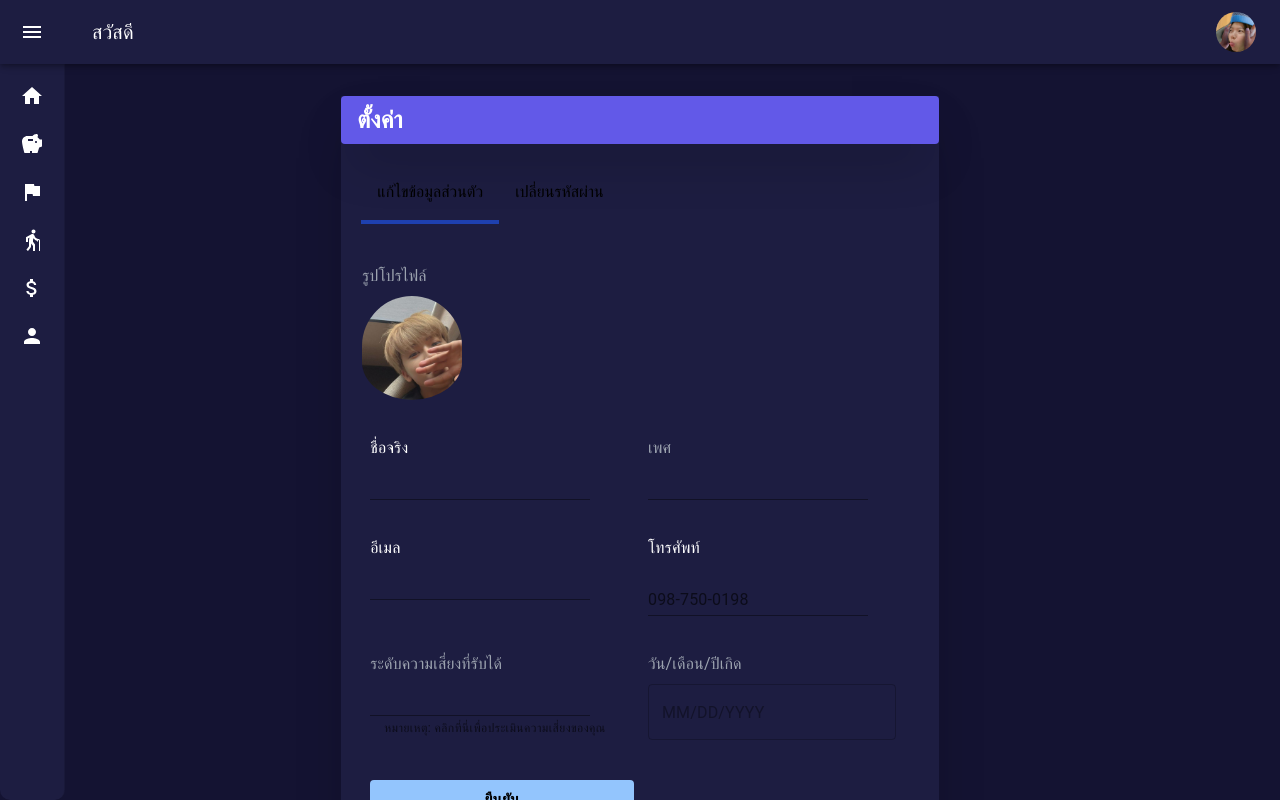
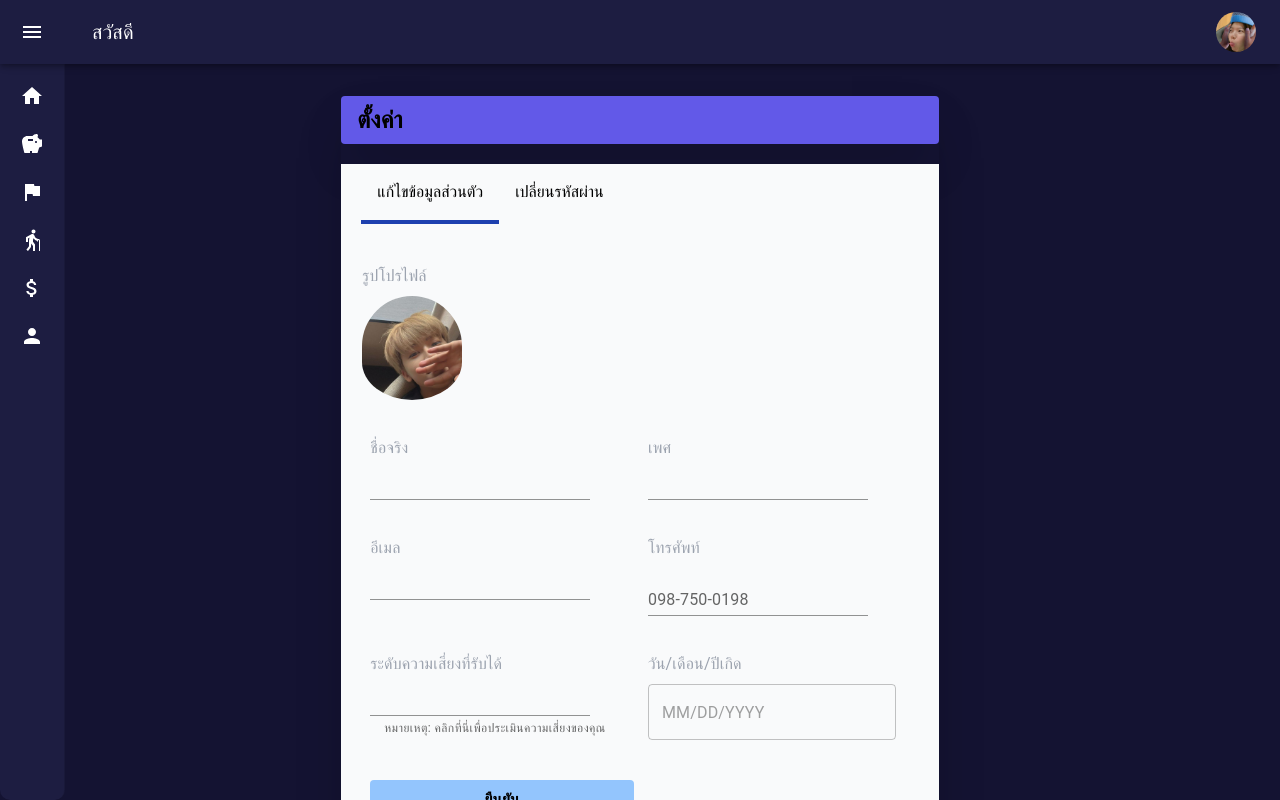
Before and after one commit to JuneKR/money-mate, a Next.js app in the folder frontend/: page /ProfileManagement/userProfile in a window 1280 px wide. Shown: the top 800 px of the page. Built offline with nearby package versions, Linux system fonts and the light colour scheme; no server answers.

Commit message:
merge profile api

```diff
--- a/frontend/src/components/UserProfileComponents/setting.tsx
+++ b/frontend/src/components/UserProfileComponents/setting.tsx
@@ -30,14 +30,17 @@ const Setting: React.FC<SettingProps> = ({ userProfileData }) => {
       risk_level: riskRate,
       email: email2,
       password: "user123456",
-      confPassword: "user123456"
+      confPassword: "user123456",
+      userID: "1"
     };
 
     try {
       console.log("Called");
       console.log(`${urlServer}user/${userProfileData.User_ID}`);
+      console.log("component" + userProfileData.User_ID)
       const response = await fetch(
         `${urlServer}user/${userProfileData.User_ID}`,
+
         {
           method: "PATCH",
           headers: { "Content-Type": "application/json" },
@@ -45,6 +48,7 @@ const Setting: React.FC<SettingProps> = ({ userProfileData }) => {
           credentials: "include",
         }
       );
+
       if (response.ok) {
         const data = await response.json();
         console.log("done........................");
@@ -52,6 +56,7 @@ const Setting: React.FC<SettingProps> = ({ userProfileData }) => {
         // setShowCongratulatoryMessage(true);
       } else {
         const errorData = await response.json();
+
         console.log(errorData);
       }
     } catch (error) {
@@ -88,15 +93,16 @@ const Setting: React.FC<SettingProps> = ({ userProfileData }) => {
           autoComplete="off"
           onSubmit={handleSubmit}
         >
-          <div className="grid grid-cols-1 sm:grid-cols-2 gap-4">
+          <div className="grid grid-cols-1 sm:grid-cols-2 gap-4 ">
             <div className="pb-5">
-              <p className="pb-2">ชื่อจริง</p>
+              <p className="text-gray-400 pb-2">ชื่อจริง</p>
               <TextField
                 id="filled-basic"
                 label={userProfileData?.FirstName}
                 variant="standard"
                 value={fullName}
                 onChange={(e) => setFullName(e.target.value)}
+                className=""
               />
             </div>
 
@@ -111,7 +117,7 @@ const Setting: React.FC<SettingProps> = ({ userProfileData }) => {
               />
             </div>
             <div className="pb-5">
-              <p className="pb-2">อีเมล</p>
+              <p className="text-gray-400 pb-2">อีเมล</p>
               <TextField
                 id="filled-basic"
                 label={userProfileData?.Email}
@@ -122,7 +128,7 @@ const Setting: React.FC<SettingProps> = ({ userProfileData }) => {
             </div>
 
             <div className="pb-5">
-              <p className="pb-2">โทรศัพท์</p>
+              <p className="text-gray-400 pb-2">โทรศัพท์</p>
               <TextField
                 id="filled-basic"
                 label="098-750-0198"
--- a/frontend/src/pages/ProfileManagement/userProfile.tsx
+++ b/frontend/src/pages/ProfileManagement/userProfile.tsx
@@ -48,6 +48,7 @@ const UserProfile = () => {
         });
         const userProfile = await profileResponse.json();
         setUserProfileDatas(userProfile);
+        // console.log(userProfile)
       } catch (error) {
         console.log("Fetching Saving Plan Error: ", error);
       }
@@ -59,7 +60,7 @@ const UserProfile = () => {
       <main className={styles.main}>
         <div style={{ padding: "0 4rem" }} className=" xl:w-8/12">
           <Sidebar title="My Sidebar" />
-          <div style={{ backgroundColor: "#1D1D41" }} className="shadow-2xl">
+          <div className="shadow-2xl">
             <div
               style={{
                 display: "flex",
@@ -70,13 +71,13 @@ const UserProfile = () => {
             >
               <p
                 style={{ padding: "0 1rem" }}
-                className="font-bold text-white dark:text-gray-500 text-2xl"
+                className="font-bold text-black dark:text-gray-500 text-2xl"
               >
                 ตั้งค่า
               </p>
             </div>
             <div className="pt-5 ">
-              <div className="text-black px-5 ">
+              <div className="text-black px-5  bg-gray-50">
                 <button
                   onClick={() => handleSettingsButtonClick(1)}
                   className={`transition-all p-4 ${
@@ -95,19 +96,10 @@ const UserProfile = () => {
                 </button>
               </div>
             </div>
-            <div className="flex item-center justify-center ">
+            <div className="flex item-center justify-center bg-gray-50 ">
               {currentPage === "settings" ? (
-                <div className="text-white">
-                  <Setting user={{
-                    fullName: "",
-                    birthDate: "",
-                    gender: "other",
-                    riskRate: 0,
-                    email: "",
-                    phoneNumber: ""
-                  }} onSave={function (updatedUser: { fullName: string; birthDate: string; gender: "other" | "male" | "female"; riskRate: number; email: string; phoneNumber: string; }): void {
-                    throw new Error("Function not implemented.");
-                  } }/>
+                <div>
+                  <Setting userProfileData={userProfileDatas} />
 
                 </div>
               ) : (
```
